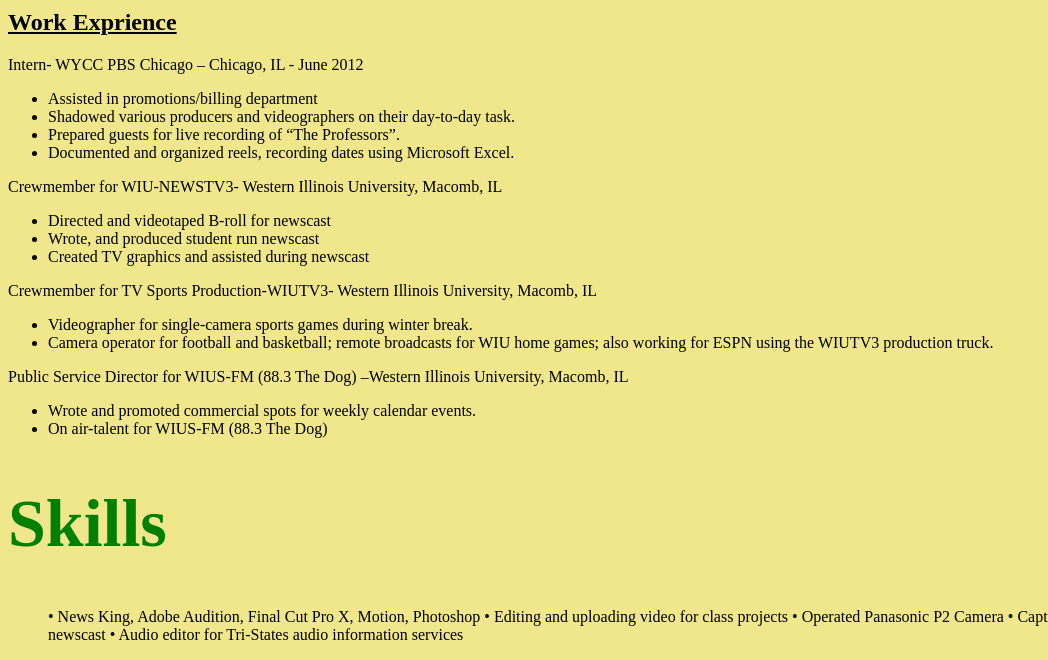
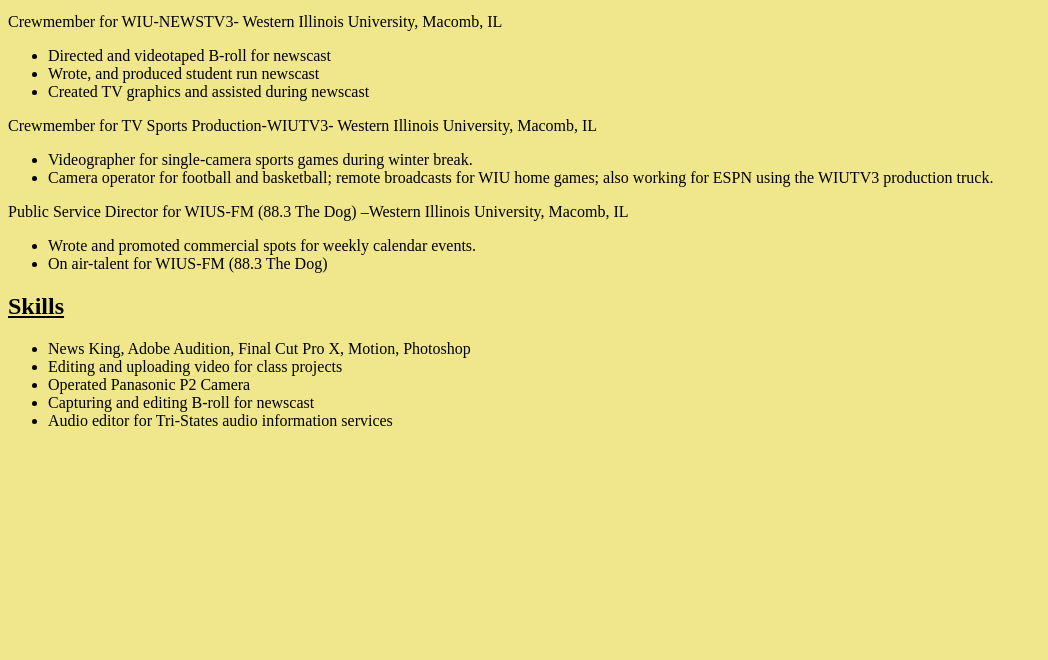
Before and after one commit to latkins33/first, a plain HTML site: page index.html in a window 1280 px wide. Shown: the part 326-986 px from the top of the page, without its empty margins (0-1048 px from the left). After the commit the page ends 800 px from the top, so only its background shows below. Drawn offline with Linux system fonts and the light colour scheme.

Commit message:
Update index.html

```diff
--- a/index.html
+++ b/index.html
@@ -16,9 +16,8 @@
       <img src="https://cloud.githubusercontent.com/assets/8481235/3983822/d80fc6a2-2882-11e4-9e98-c6d4d4854339.jpeg">
 
         <h1>Latosha Atkins</h1>
-      </div>
-
-            <h2 id="clear">Work Exprience</h2>
+    </div>
+             <h2>Work Exprience</h2>
 
           <p>Intern- WYCC PBS Chicago – Chicago, IL - June 2012</p>
 
@@ -55,14 +54,18 @@
 
       </ul>
 
-           <h1>Skills</h1>
+           <h2>Skills</h2>
 
       <ul>
-        •	News King, Adobe Audition, Final Cut Pro X, Motion, Photoshop
-•	Editing and uploading video for class projects
-•	Operated Panasonic P2 Camera
-•	Capturing and editing B-roll for newscast
-•	Audio editor for Tri-States audio information services
+        	 <li>News King, Adobe Audition, Final Cut Pro X, Motion, Photoshop</li>
+	         <li> Editing and uploading video for class projects</li>
+    	     	 <li>Operated Panasonic P2 Camera</li>
+	         <li>Capturing and editing B-roll for newscast</li>
+	         <li>Audio editor for Tri-States audio information services</li>
+
+	    </ul>
+
+
 
 
   </body>
```
